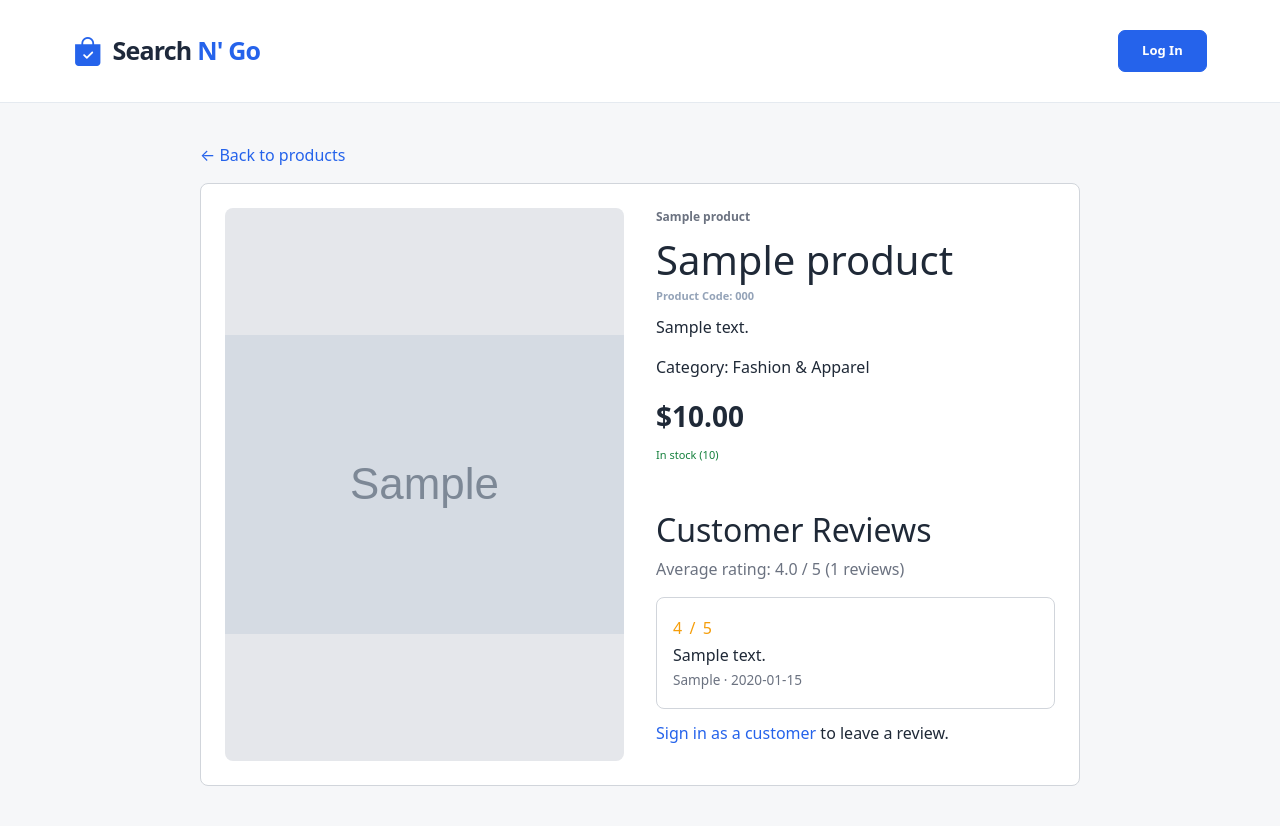
After one commit to Christian-pc/Search-N-Go, a Node server app: page /products/1 in a window 1280 px wide. The commit adds this page. Run offline with Node 20, Linux system fonts and the light colour scheme; tables that the repository leaves empty hold one stand-in row (values such as "Sample post"); grey boxes marked "Sample" are stand-in pictures; some libraries are stand-ins or nearby versions.

Commit message:
added reviews

```diff
--- a/public/css/styles.css
+++ b/public/css/styles.css
@@ -267,6 +267,30 @@ home page
     margin: 0.25rem 0;
 }
 
+.product-details h3 a {
+    color: inherit;
+    text-decoration: none;
+}
+
+.product-details h3 a:hover {
+    text-decoration: underline;
+}
+
+.review-link {
+    display: inline-block;
+    margin-top: 0.5rem;
+    color: var(--primary);
+    font-size: 0.85rem;
+    font-weight: 600;
+    text-decoration: none;
+}
+.Goback{
+    text-decoration: none;
+}
+.SignAsCustomer{
+    text-decoration: none;
+
+}
 .product-code {
     color: var(--muted);
     font-size: 0.9rem;
--- a/public/js/product-search.js
+++ b/public/js/product-search.js
@@ -1,4 +1,4 @@
-/*product-search.js*/
+
 
 
 function makeElement(tag, className, text) {
@@ -28,18 +28,19 @@ function makeProductCard(product) {
     }
 
     const details = makeElement('div', 'product-details');
+    const title = makeElement('h3', 'product-name');
+    const titleLink = makeElement('a', '', product.name || '');
+    titleLink.href = `/products/${encodeURIComponent(product.id)}`;
+    title.append(titleLink);
     details.append(
-
-        makeElement('h3', 'product-name', product.name || ''),
+        title,
         makeElement('p', 'product-brand', product.brand || ''),
-
         makeElement('p', 'product-code', `Product Code: ${product.code || ''}`)
     );
 
     if (product.description) {
         details.append(makeElement('p', 'product-description', product.description));
     }
-
 
 
     const footer = makeElement('div', 'product-footer');
@@ -58,6 +59,11 @@ function makeProductCard(product) {
             : `In stock (${quantity})`;
     footer.append(makeElement('span', 'stock-status', stockText));
     details.append(footer);
+
+
+    const reviewsLink = makeElement('a', 'review-link', 'Reviews');
+    reviewsLink.href = `/products/${encodeURIComponent(product.id)}#reviews`;
+    details.append(reviewsLink);
 
     card.append(imageContainer, details);
     return card;
--- a/repositories/productRepository.js
+++ b/repositories/productRepository.js
@@ -18,13 +18,35 @@ async function findAll() {
 
 async function findById(id) {
     const [rows] = await pool.execute(
-        `SELECT ${PRODUCT_COLUMNS}
+        `SELECT ${PRODUCT_COLUMNS}, c.CategoryName AS category
          FROM Products p
+         JOIN Categories c ON c.CategoryId = p.CategoryId
          LEFT JOIN Inventory i ON i.ProductId = p.ProductId
          WHERE p.ProductId = ?`,
         [id]
     );
     return rows[0];
+}
+
+async function findReviewsForProduct(productId) {
+    const [rows] = await pool.execute(
+        `SELECT r.Rating, r.ReviewText, u.FirstName,
+                DATE_FORMAT(r.ReviewDate, '%Y-%m-%d') AS ReviewDate
+         FROM ProductReviews r
+         JOIN Users u ON u.UserId = r.UserId
+         WHERE r.ProductId = ?
+         ORDER BY r.ReviewDate DESC`,
+        [productId]
+    );
+    return rows;
+}
+
+async function createReview({ productId, userId, rating, reviewText }) {
+    const [result] = await pool.execute(
+        'INSERT INTO ProductReviews (ProductId, UserId, Rating, ReviewText) VALUES (?, ?, ?, ?)',
+        [productId, userId, rating, reviewText || null]
+    );
+    return result.insertId;
 }
 
 async function findCategories() {
@@ -108,4 +130,14 @@ async function createCategory(name) {
     return result.insertId;
 }
 
-module.exports = { findAll, findById, findCategories, createCategory, create, update, remove };
+module.exports = {
+    findAll,
+    findById,
+    findReviewsForProduct,
+    createReview,
+    findCategories,
+    createCategory,
+    create,
+    update,
+    remove
+};
--- a/routes/products.js
+++ b/routes/products.js
@@ -1,8 +1,68 @@
 const express = require('express');
 const productRepo = require('../repositories/productRepository');
+const { requireLogin } = require('../middleware/auth');
 
 const router = express.Router();
 const wrap = fn => (req, res, next) => fn(req, res, next).catch(next);
+
+async function showProduct(res, productId, options = {}) {
+    const product = await productRepo.findById(productId);
+    if (!product) {
+        return res.status(404).render('error', { message: 'Product not found.' });
+    }
+
+    const reviews = await productRepo.findReviewsForProduct(productId);
+    const avgRating = reviews.length
+        ? (reviews.reduce((sum, review) => sum + Number(review.Rating), 0) / reviews.length).toFixed(1)
+        : null;
+
+    return res.render('product', { product, reviews, avgRating, ...options });
+}
+
+router.get('/:id', wrap(async (req, res) => {
+    if (!/^[1-9]\d*$/.test(req.params.id) || !Number.isSafeInteger(Number(req.params.id))) {
+        return res.status(404).render('error', { message: 'Product not found.' });
+    }
+
+    const productId = Number(req.params.id);
+    return showProduct(res, productId, {
+        reviewSubmitted: req.query.review === 'submitted'
+    });
+}));
+
+router.post('/:id/reviews', requireLogin, wrap(async (req, res) => {
+    if (!/^[1-9]\d*$/.test(req.params.id) || !Number.isSafeInteger(Number(req.params.id))) {
+        return res.status(404).render('error', { message: 'Product not found.' });
+    }
+    if (req.user.role !== 'customer') {
+        return res.status(403).render('error', { message: 'Only customer accounts can submit reviews.' });
+    }
+
+    const productId = Number(req.params.id);
+    const rating = typeof req.body.rating === 'string' ? req.body.rating : '';
+    const reviewText = typeof req.body.reviewText === 'string' ? req.body.reviewText.trim() : '';
+
+    if (!/^[1-5]$/.test(rating) || Buffer.byteLength(reviewText, 'utf8') > 65535) {
+        return showProduct(res, productId, {
+            reviewError: 'Choose a rating from 1 to 5 and keep your review under 65 KB.',
+            reviewInput: { rating, reviewText }
+        });
+    }
+
+    const product = await productRepo.findById(productId);
+    if (!product) {
+        return res.status(404).render('error', { message: 'Product not found.' });
+    }
+
+    await productRepo.createReview({
+        productId,
+        userId: req.user.id,
+        rating: Number(rating),
+        reviewText
+    });
+
+    return res.redirect(303, `/products/${productId}?review=submitted#reviews`);
+}));
 
 router.get('/', wrap(async (req, res) => {
     const term = typeof req.query.q === 'string' ? req.query.q.trim().slice(0, 255) : '';
--- a/views/admin-dashboard.handlebars
+++ b/views/admin-dashboard.handlebars
@@ -1,7 +1,7 @@
 
 <div class="container admin-dashboard py-5">
 
-    <!-- Welcome Section -->
+
     <div class="dashboard-welcome mb-4">
 
         <div>
--- /dev/null
+++ b/views/product.handlebars
@@ -0,0 +1,77 @@
+<section class="product-page">
+    <p><a href="/" class="Goback">&larr; Back to products</a></p>
+
+    <article class="product-detail">
+        <div class="product-detail-image">
+            {{#if product.imageUrl}}
+                <img src="{{product.imageUrl}}" alt="{{product.name}}">
+            {{else}}
+                <div class="image-placeholder">
+                    <i class="bi bi-image"></i>
+                    <span>No Image Available</span>
+                </div>
+            {{/if}}
+        </div>
+
+        <div class="product-detail-info">
+            <p class="product-brand">{{product.brand}}</p>
+            <h1>{{product.name}}</h1>
+            <p class="product-code">Product Code: {{product.code}}</p>
+            {{#if product.description}}
+                <p>{{product.description}}</p>
+            {{/if}}
+            <p>Category: {{product.category}}</p>
+            <p class="product-detail-price">{{formatPrice product.price}}</p>
+            <p class="stock-status">{{stockText product.quantity}}</p>
+
+            <section class="reviews" id="reviews" aria-labelledby="reviews-heading">
+                <h2 id="reviews-heading">Customer Reviews</h2>
+                {{#if reviewSubmitted}}
+                    <p role="status">Your review was submitted.</p>
+                {{/if}}
+                {{#if avgRating}}
+                    <p class="avg-rating">Average rating: {{avgRating}} / 5 ({{reviews.length}} reviews)</p>
+                {{else}}
+                    <p class="avg-rating">No ratings yet.</p>
+                {{/if}}
+
+                {{#if reviews.length}}
+                    {{#each reviews}}
+                        <article class="review">
+                            <p class="review-stars">{{Rating}} / 5</p>
+                            {{#if ReviewText}}
+                                <p>{{ReviewText}}</p>
+                            {{/if}}
+                            <p class="review-meta">{{FirstName}} &middot; {{ReviewDate}}</p>
+                        </article>
+                    {{/each}}
+                {{else}}
+                    <p class="empty">No reviews yet.</p>
+                {{/if}}
+
+                {{#if (eq user.role "customer")}}
+                    <form action="/products/{{product.id}}/reviews" method="POST" class="review-form">
+                        <h3>Leave a review</h3>
+                        {{#if reviewError}}
+                            <p role="alert">{{reviewError}}</p>
+                        {{/if}}
+                        <label for="review-rating">Rating</label>
+                        <select id="review-rating" name="rating" required>
+                            <option value="">Choose a rating</option>
+                            <option value="5" {{#if (eq reviewInput.rating "5")}}selected{{/if}}>5 - Excellent</option>
+                            <option value="4" {{#if (eq reviewInput.rating "4")}}selected{{/if}}>4 - Good</option>
+                            <option value="3" {{#if (eq reviewInput.rating "3")}}selected{{/if}}>3 - Okay</option>
+                            <option value="2" {{#if (eq reviewInput.rating "2")}}selected{{/if}}>2 - Poor</option>
+                            <option value="1" {{#if (eq reviewInput.rating "1")}}selected{{/if}}>1 - Very poor</option>
+                        </select>
+                        <label for="review-text">Review (optional)</label>
+                        <textarea id="review-text" style="width:100%" name="reviewText" rows="4" maxlength="16000">{{reviewInput.reviewText}}</textarea>
+                        <button type="submit">Submit review</button>
+                    </form>
+                {{else}}
+                    <p><a href="/login" class="SignAsCustomer">Sign in as a customer</a> to leave a review.</p>
+                {{/if}}
+            </section>
+        </div>
+    </article>
+</section>
--- a/views/register.handlebars
+++ b/views/register.handlebars
@@ -27,7 +27,7 @@
     <p>Already have an account? <a href="/login">Log in</a></p>
 
 
-  <!--added part from sachin  to create admin account -->
+
 
     <p>Need an admin account? <a href="/admin/register">Create an admin account</a></p>
 </div>
```
Also changed, not shown: db/schema.sql (+19 -1 lines), views/admin-product-form.handlebars (+7 -8 lines), views/home.handlebars (+7 -4 lines), views/profile.handlebars (+5 -3 lines), 5 other files.
